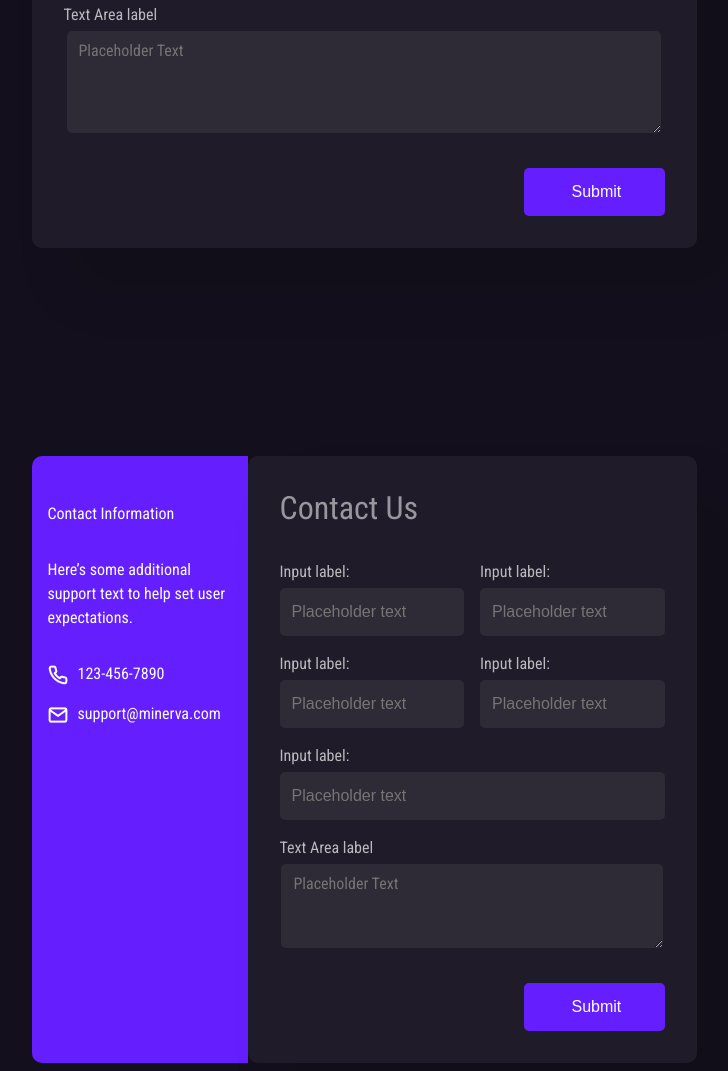
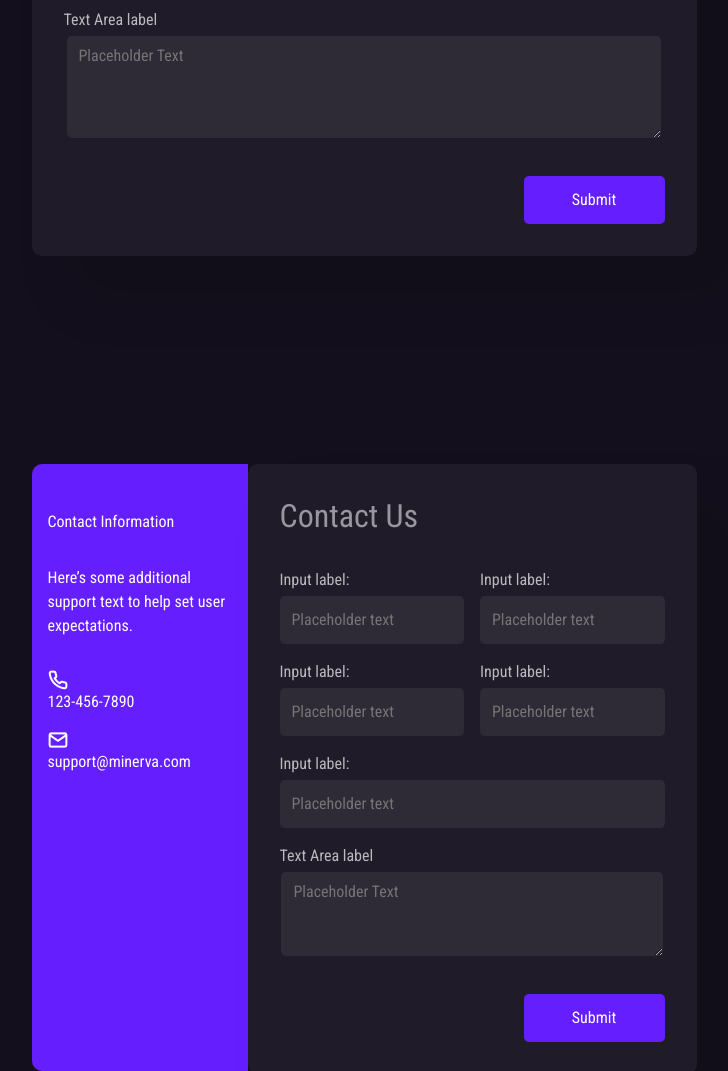
Before and after one commit to naurisievins/MD2-1, a plain HTML site: page index.html in a window 1280 px wide. Shown: the part 1230-2301 px from the top of the page, without its empty margins (276-1004 px from the left). Drawn offline with nearby package versions, Linux system fonts and the light colour scheme; files that its build step writes are made by us from their sources.

Commit message:
added reset.scss

```diff
--- /dev/null
+++ b/reset.scss
@@ -0,0 +1,74 @@
+/* Box sizing rules */
+*,
+*::before,
+*::after {
+  box-sizing: border-box;
+}
+
+/* Remove default margin */
+body,
+h1,
+h2,
+h3,
+h4,
+p,
+figure,
+blockquote,
+dl,
+dd {
+  margin: 0;
+}
+
+/* Remove list styles on ul, ol elements with a list role, which suggests default styling will be removed */
+ul[role='list'],
+ol[role='list'] {
+  list-style: none;
+}
+
+/* Set core root defaults */
+html:focus-within {
+  scroll-behavior: smooth;
+}
+
+/* Set core body defaults */
+body {
+  min-height: 100vh;
+  text-rendering: optimizeSpeed;
+  line-height: 1.5;
+}
+
+/* A elements that don't have a class get default styles */
+a:not([class]) {
+  text-decoration-skip-ink: auto;
+}
+
+/* Make images easier to work with */
+img,
+picture {
+  max-width: 100%;
+  display: block;
+}
+
+/* Inherit fonts for inputs and buttons */
+input,
+button,
+textarea,
+select {
+  font: inherit;
+}
+
+/* Remove all animations, transitions and smooth scroll for people that prefer not to see them */
+@media (prefers-reduced-motion: reduce) {
+  html:focus-within {
+   scroll-behavior: auto;
+  }
+
+  *,
+  *::before,
+  *::after {
+    animation-duration: 0.01ms !important;
+    animation-iteration-count: 1 !important;
+    transition-duration: 0.01ms !important;
+    scroll-behavior: auto !important;
+  }
+}
--- a/styles.scss
+++ b/styles.scss
@@ -1,6 +1,4 @@
-* {
-  box-sizing: border-box;
-}
+@import "reset.scss"; /* Import reset.css */
 
 body {
   margin:0 auto;
```
